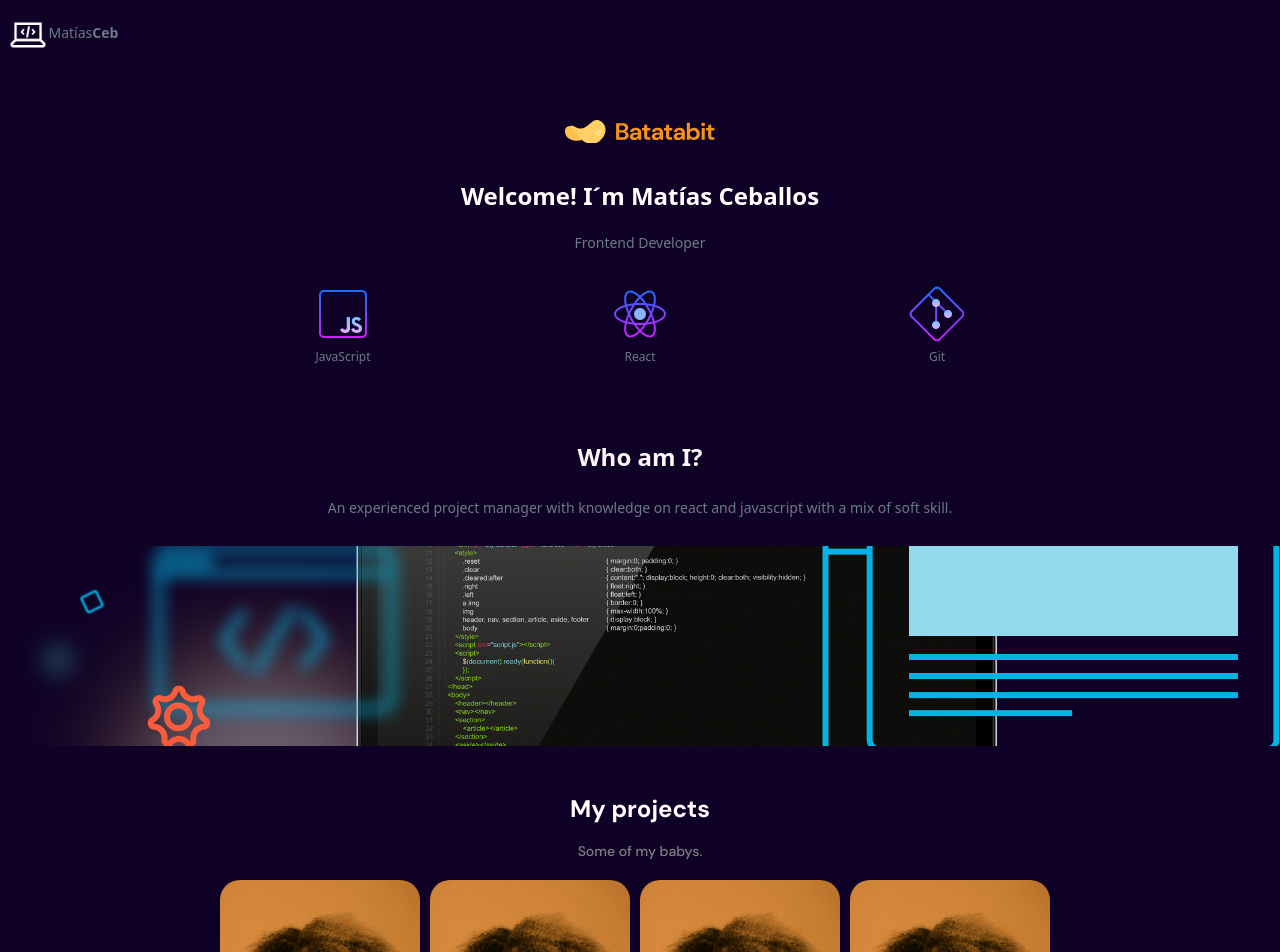
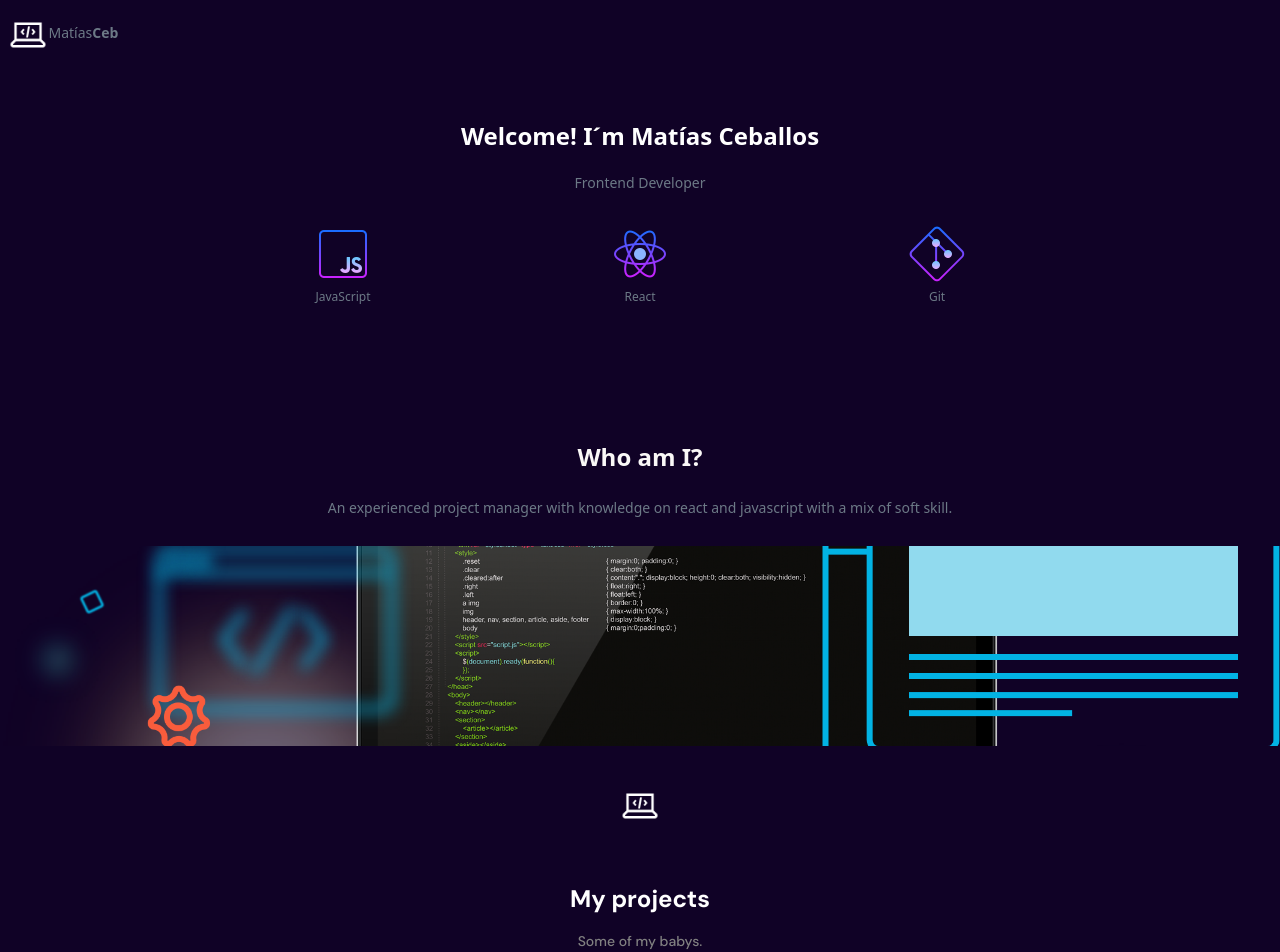
Before and after one commit to MatiasCeb/mobileFirst, a React (Create React App) app: page / in a window 1280 px wide. Shown: the top 952 px of the page. Built offline with nearby package versions, Linux system fonts and the light colour scheme.

Commit message:
sections divisions

```diff
--- a/src/components/Header.js
+++ b/src/components/Header.js
@@ -8,7 +8,7 @@ import "./styles/Header.css";
 const Header = () => {
     return(
         <div className="header">
-            <div className="header--img" alt="" />
+            {/* <div className="header--img" alt="" /> */}
             <div className="header--title-container">
                 <h1 className="header--title-h1">Welcome! I´m Matías Ceballos</h1>
                 <p className="header--title-p">Frontend Developer</p>
--- a/src/components/MainExchange.js
+++ b/src/components/MainExchange.js
@@ -3,6 +3,7 @@ import projects from "./shared/projects";
 import ProjectCard from "./ProjectCard";
 import "./styles/MainExchange.css";
 import StyledProject from "./styles/StyledProject";
+import logo from "../components/assets/icons/devicon.png";
 
 
 
@@ -14,6 +15,7 @@ const MainExchange = () => {
                 <p className="main-exchange-container--p">An experienced project manager with knowledge on react and javascript with a mix of soft skill.</p>
             </div>
             <div className="backgroundImg"></div>
+            <img className="mainexchange--img" src={logo} alt="Logo" />
             <div className="product-detail--title">
                 <h2>My projects</h2>
                 <p>Some of my babys.</p>
--- a/src/components/styles/Header.css
+++ b/src/components/styles/Header.css
@@ -11,19 +11,12 @@
     background: rgb(16, 2, 38);
     /* background: linear-gradient(207.8deg, rgb(99, 1, 182) 100%, #6d1af7 5%); */
 }
-.header--img {
-    width: 150px;
-    height: 24px;
-    margin-top: 60px;
-    align-self: center;
-    background-image: url("../assets//imgs/logo.svg");
-}
 .header--title-container {
     width: 90%;
     min-width: 288px;
     max-width: 900px;
     height: 218px;
-    margin-top: 40px;
+    margin-top: 10px;
     text-align: center;
     align-self: center;
 }
@@ -40,29 +33,3 @@
     line-height: 1.8rem;
     color: rgb(108, 121, 134);
 }
-.header--button {
-    position: absolute;
-    left: calc(50% - 118px);
-    top: 270px;
-    display: block;
-    margin-top: 35px;
-    padding: 15px;
-    width: 229px;
-    height: 48px;
-    background-color: var(--off-white);
-    /* Sombra */
-    box-shadow: 0px 4px 8px rgba(89, 73, 30, 0.16);
-    border: none;
-    border-radius: 5px;
-    font-size: 1.4rem;
-    font-weight: bold;
-    text-decoration: none;
-    color: var(--black);
-}
-.header--button-span {
-    display: inline-block;
-    width: 13px;
-    height: 8px;
-    margin-left: 10px;
-    background-image: url("../assets/icons/down-arrow.svg");
-}
--- a/src/components/styles/MainExchange.css
+++ b/src/components/styles/MainExchange.css
@@ -14,6 +14,13 @@
     background-size: cover;
     background-position: center;
     background-repeat: no-repeat;
+}
+.mainexchange--img {
+        position: relative;
+        width: 40px;
+        height: 40px;
+        top: -10px;
+        align-content: center;
 }
 .main-exchange-container--title {
     width: 90%;
```
